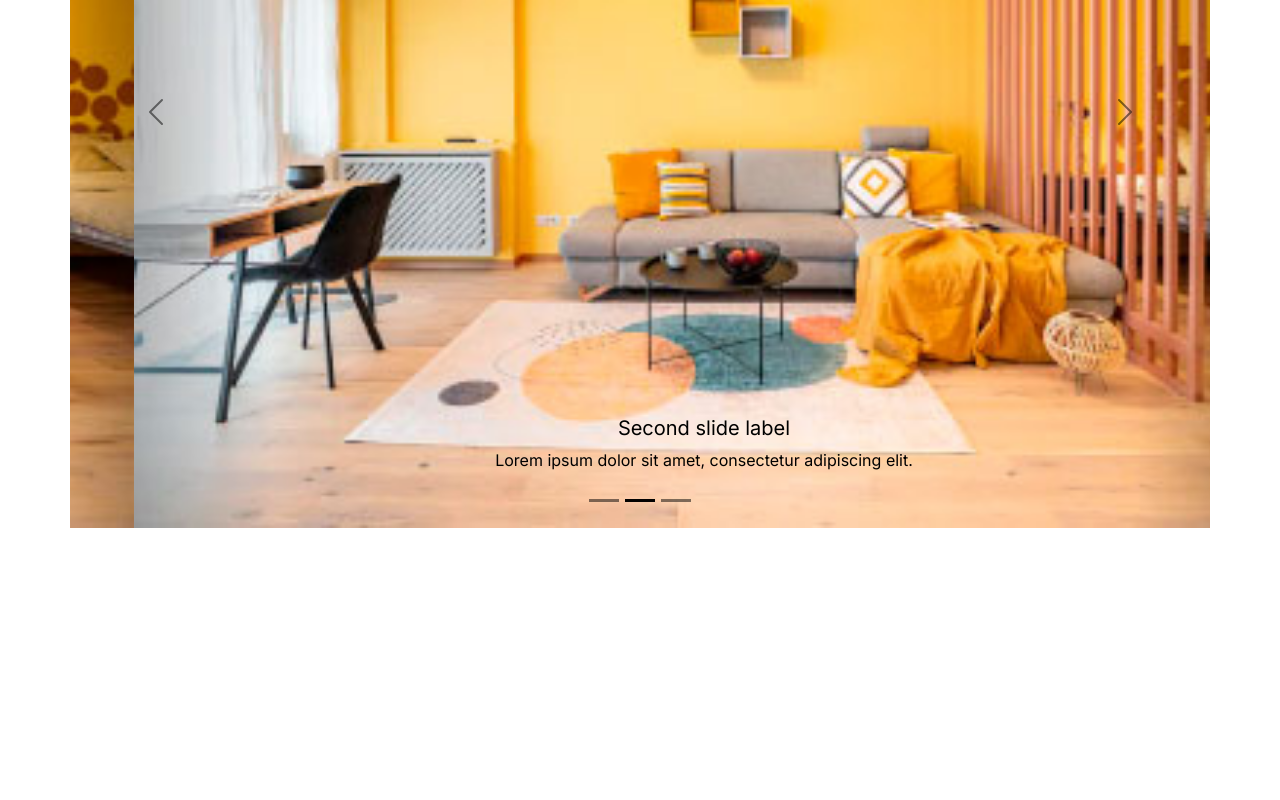
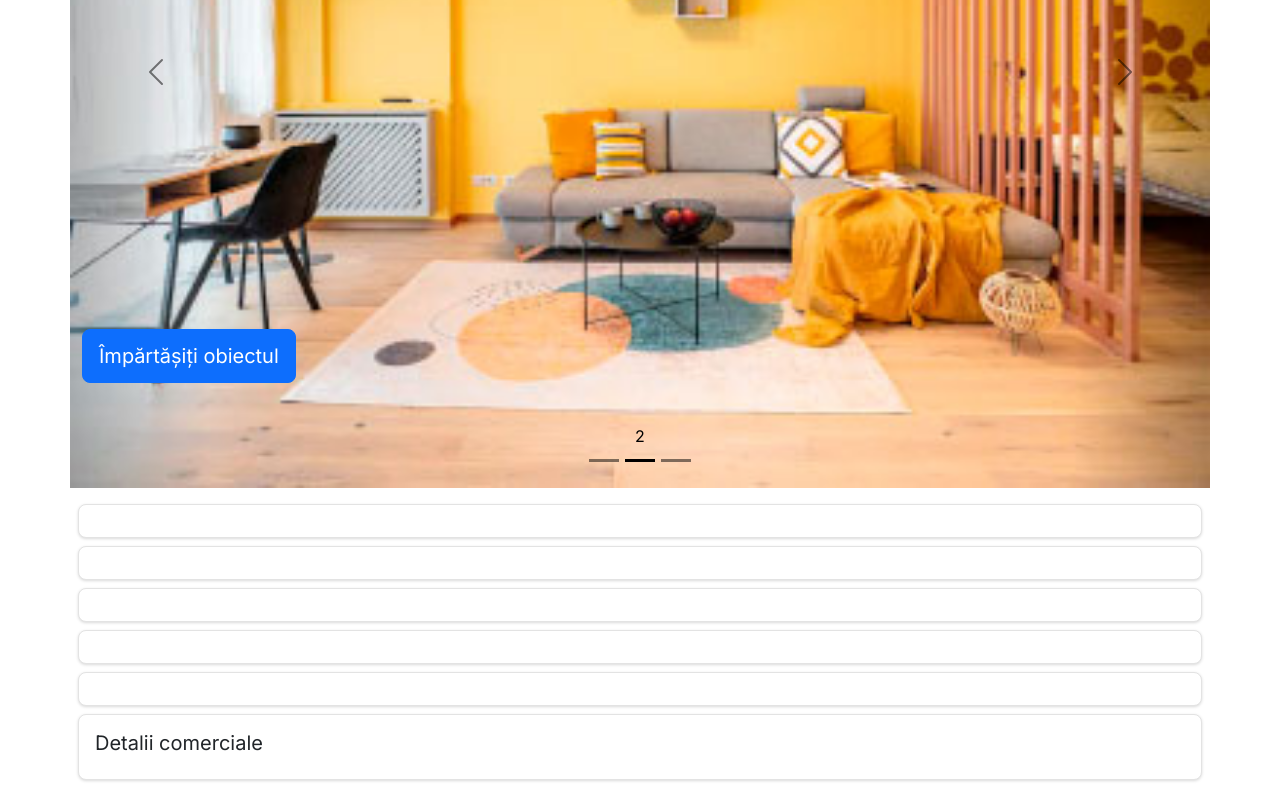
Before and after one commit to teratron/realoc, a React (Vite) app: page /realoc/property in a window 1280 px wide. Shown: the part 409-1209 px from the top of the page. Before the commit the page ends 953 px from the top, so only its background shows below. Built offline with nearby package versions, Linux system fonts and the light colour scheme.

Commit message:
Add list

```diff
--- a/src/assets/scss/_common.scss
+++ b/src/assets/scss/_common.scss
@@ -36,6 +36,7 @@ body {
     margin-top: 0;
   }
 
+  &:last-of-type,
   > :only-child,
   > :not(:only-child):last-child {
     margin-bottom: 0;
@@ -69,6 +70,10 @@ body {
     box-shadow: 0 1px 2px 0 rgba(0, 0, 0, .1);
   }
 
+  > :last-child {
+    margin-bottom: 0;
+  }
+
   @include container(&)
 }
 
@@ -93,12 +98,12 @@ form > .navbar {
 }
 
 // Button
-.btn-lg, .btn-group-lg > .btn {
+/*.btn-lg, .btn-group-lg > .btn {
   --bs-btn-padding-y: 0.7rem;
   --bs-btn-padding-x: 1rem;
   --bs-btn-font-size: 1.0rem;
   --bs-btn-border-radius: var(--bs-border-radius-lg);
-}
+}*/
 
 // Heading
 h1, h2, h3, h4, h5, h6 {
--- a/src/assets/scss/_variables.scss
+++ b/src/assets/scss/_variables.scss
@@ -265,16 +265,6 @@ $table-striped-columns-order:         even;
 $table-group-separator-color:         currentcolor;
 $table-caption-color:                         var(--#{$prefix}secondary-color);
 $table-bg-scale:                              -80%;
-$table-variants: (
-  "primary": shift-color($primary, $table-bg-scale),
-  "secondary": shift-color($secondary, $table-bg-scale),
-  "success": shift-color($success, $table-bg-scale),
-  "info": shift-color($info, $table-bg-scale),
-  "warning": shift-color($warning, $table-bg-scale),
-  "danger": shift-color($danger, $table-bg-scale),
-  "light": $light,
-  "dark": $dark,
-);
 
 // Buttons + Forms
 
@@ -291,8 +281,8 @@ $input-btn-focus-box-shadow:                  $focus-ring-box-shadow;
 $input-btn-padding-y-sm:                      .25rem;
 $input-btn-padding-x-sm:                      .5rem;
 $input-btn-font-size-sm:                      $font-size-sm;
-$input-btn-padding-y-lg:                      .5rem;
-$input-btn-padding-x-lg:                      1rem;
+$input-btn-padding-y-lg: .7rem; // *
+$input-btn-padding-x-lg: 1rem;
 $input-btn-font-size-lg:                      $font-size-lg;
 $input-btn-border-width:                      var(--#{$prefix}border-width);
 
--- /dev/null
+++ b/src/components/List/_list.scss
@@ -0,0 +1,54 @@
+$width: 100%;
+$height: auto;
+$padding: 0;
+$gap: 0;
+$gap-row: 0;
+$gap-column: 0;
+
+.list {
+  display: grid;
+  align-items: center;
+  grid-template-columns: $width;
+  grid-auto-flow: row;
+  grid-auto-rows: min-content;
+  grid-row-gap: $gap-row;
+
+  > * {
+    display: grid;
+    align-items: center;
+    padding-left: $padding;
+    grid-template-columns: max-content 1fr;
+    grid-template-rows: $height;
+    grid-auto-flow: column;
+    grid-auto-columns: max-content;
+    grid-column-gap: $gap-column;
+  }
+}
+
+.bar {
+  display: grid;
+  grid-template-columns: max-content 1fr;
+  grid-template-rows: $height;
+  grid-auto-flow: column;
+  grid-auto-columns: max-content;
+  grid-gap: $gap;
+  align-items: center;
+
+  > * {
+    display: grid;
+    grid-auto-flow: column;
+    align-items: center;
+  }
+
+  > :first-child {
+    justify-self: start;
+    padding-left: $padding;
+  }
+
+  // TODO: > :nth-child(2) {}
+
+  > :last-child:not(:first-child) {
+    justify-self: end;
+    padding-right: $padding;
+  }
+}
--- /dev/null
+++ b/src/components/List/index.tsx
@@ -0,0 +1,18 @@
+import Attribute from '../../utils/Attribute.tsx'
+import Children from '../../utils/Children.tsx'
+import './_list.scss'
+
+interface ListProps extends Attribute, Children {
+    gap?: number
+}
+
+function List(props: ListProps) {
+
+    return (
+        <div className="list">
+            {props.children}
+        </div>
+    )
+}
+
+export default List
--- a/src/components/Search.tsx
+++ b/src/components/Search.tsx
@@ -13,7 +13,13 @@ import {
 } from 'react-bootstrap'
 import iconSelectMap from '../assets/media/icon_select_map.svg'
 
+
+/*interface ButtonProps {
+    title?: string
+}*/
+
 export function SearchButton() {
+//export function SearchButton(props: ButtonProps) {
     const [count, setCount] = useState(254)
 
     return (
--- a/src/containers/Main/_main.scss
+++ b/src/containers/Main/_main.scss
@@ -5,7 +5,17 @@
 
   > .container {
     height: 100%;
-    padding: 40px 0 16px;
+    padding-left: 0;
+    padding-right: 0;
+    padding-bottom: 20px;
+
+    > :first-child:not(.carousel) {
+      margin-top: 40px;
+    }
+
+    > :last-child {
+      margin-bottom: 0;
+    }
   }
 
   h2 {
--- a/src/pages/AddSale.tsx
+++ b/src/pages/AddSale.tsx
@@ -17,7 +17,7 @@ function AddSale() {
         <>
             <Header/>
             <Main>
-                <h2>Caută imobiliare</h2>
+                <h2>Adaugă imobiliare</h2>
                 <Form className="form">
                     <SearchTransaction/>
                     <SearchHousing/>
--- a/src/pages/Property.tsx
+++ b/src/pages/Property.tsx
@@ -1,52 +1,66 @@
 import Header from '../containers/Header'
 import Main from '../containers/Main'
-import {Carousel} from 'react-bootstrap'
+import {Button, Card, Carousel, Container, Navbar} from 'react-bootstrap'
 import images from '../assets/media/plug_room_01.jpg'
+import List from '../components/List'
 
 export const title: string = 'Property'
 
 function Property() {
+    const slides = [
+        images,
+        images,
+        images
+    ]
+
     return (
         <>
             <Header title={title}/>
             <Main>
-                <Carousel data-bs-theme="dark">
-                    <Carousel.Item>
-                        <img
-                            className="d-block w-100"
-                            src={images}
-                            alt="First slide"
-                        />
-                        <Carousel.Caption>
-                            <h5>First slide label</h5>
-                            <p>Nulla vitae elit libero, a pharetra augue mollis interdum.</p>
-                        </Carousel.Caption>
-                    </Carousel.Item>
-                    <Carousel.Item>
-                        <img
-                            className="d-block w-100"
-                            src={images}
-                            alt="Second slide"
-                        />
-                        <Carousel.Caption>
-                            <h5>Second slide label</h5>
-                            <p>Lorem ipsum dolor sit amet, consectetur adipiscing elit.</p>
-                        </Carousel.Caption>
-                    </Carousel.Item>
-                    <Carousel.Item>
-                        <img
-                            className="d-block w-100"
-                            src={images}
-                            alt="Third slide"
-                        />
-                        <Carousel.Caption>
-                            <h5>Third slide label</h5>
-                            <p>
-                                Praesent commodo cursus magna, vel scelerisque nisl consectetur.
-                            </p>
-                        </Carousel.Caption>
-                    </Carousel.Item>
+                <Carousel className="mb-3" data-bs-theme="dark">
+                    {slides.map((value, index) => (
+                        <Carousel.Item key={`slide-${index}`}>
+                            <img
+                                className="d-block w-100"
+                                src={value}
+                                alt={`${index + 1} slide`}/>
+                            <Carousel.Caption>
+                                {index + 1}
+                            </Carousel.Caption>
+                        </Carousel.Item>
+                    ))}
                 </Carousel>
+
+                <Card></Card>
+
+                <Card></Card>
+
+                <Card></Card>
+
+                <Card></Card>
+
+                <Card></Card>
+
+                <Card>
+                    <Card.Title>Detalii comerciale</Card.Title>
+                    <List>
+                        <div>
+                            <div></div>
+                            <div></div>
+                        </div>
+                    </List>
+                </Card>
+
+                <Navbar fixed="bottom">
+                    <Container>
+                        <Button
+                            type="button"
+                            variant="primary"
+                            size="lg">
+                            Împărtășiți obiectul
+                        </Button>
+                    </Container>
+                </Navbar>
             </Main>
         </>
     )
--- a/src/utils/Attribute.tsx
+++ b/src/utils/Attribute.tsx
@@ -8,7 +8,6 @@ export interface AttrStyle {
     style?: CSSProperties
 }
 
-export default interface AttrCommon extends AttrClass, AttrStyle {
-    id?: string
+export default interface Attribute extends AttrClass, AttrStyle {
     title?: string
 }
```
Also changed, not shown: vite.config.ts (+0 -14 lines).
